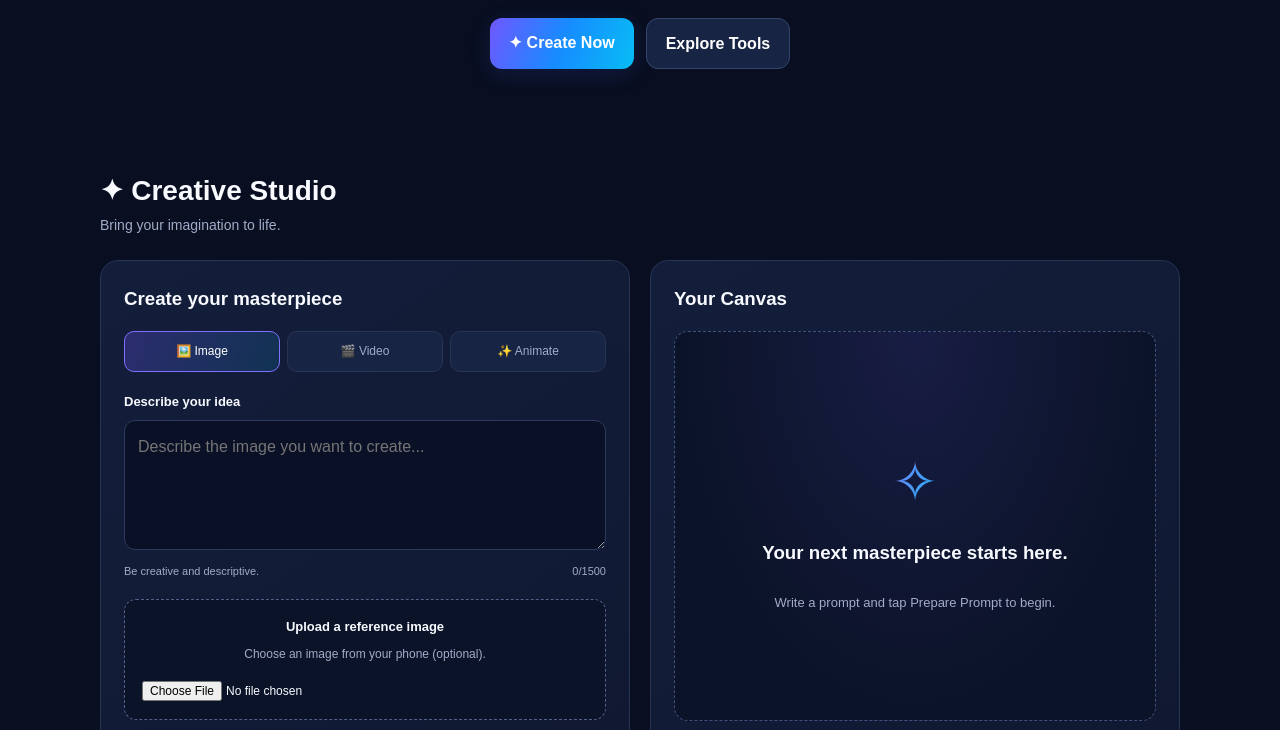
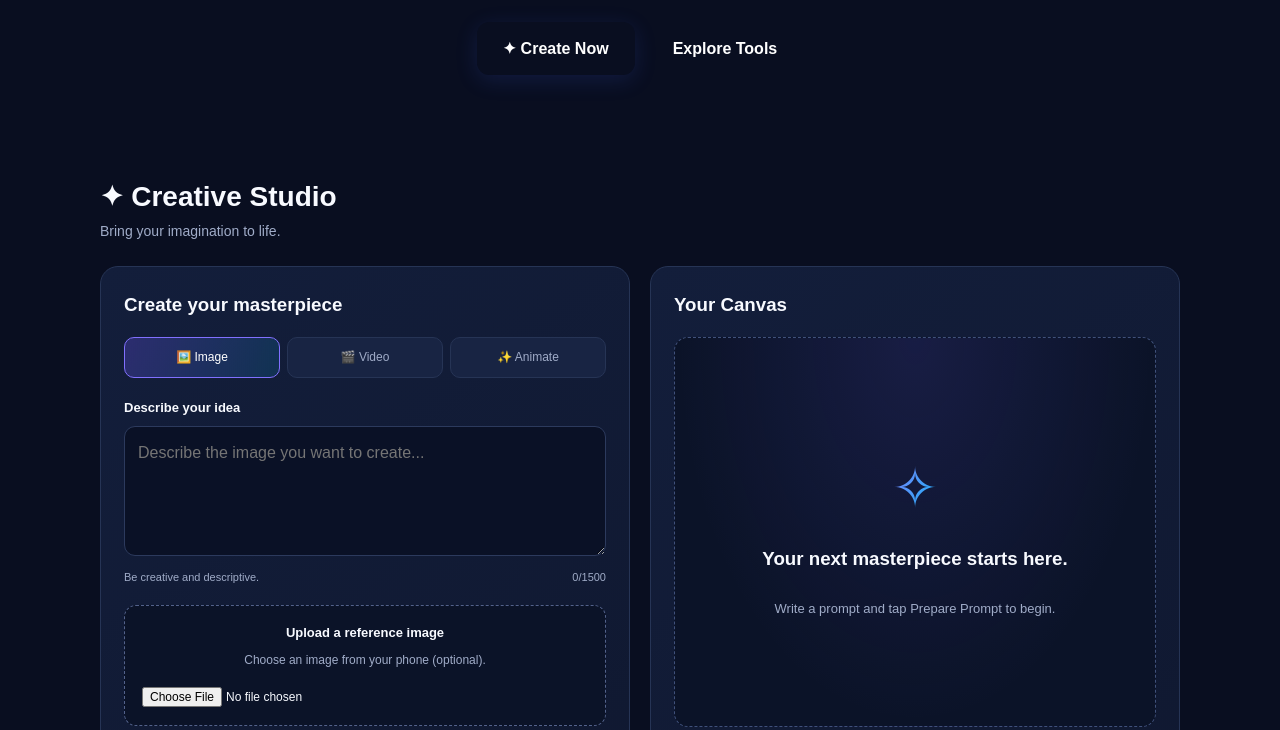
Before and after one commit to hanikehade10-art/visionai-studio, a plain HTML site: page index.html in a window 1280 px wide. Shown: the part 443-1173 px from the top of the page. Drawn offline with Linux system fonts and the light colour scheme.

Commit message:
Update styles in index.html
Refactor CSS styles for body and button elements.

```diff
--- a/index.html
+++ b/index.html
@@ -33,7 +33,35 @@
   font-family: Arial, sans-serif;
   background: var(--bg);
   color: var(--text);
-  line-height: 1.6;
+  line-height: 1.6; {
+
+  margin: 0;
+    font-family: system-ui, -apple-system, "Segoe UI", Roboto, sans-serif;
+    background: var(--bg);
+    color: var(--text);
+    line-height: 1.5;
+  }
+  a { color: inherit; }
+  .grad {
+    background: linear-gradient(90deg, var(--a), var(--b));
+    -webkit-background-clip: text;
+    background-clip: text;
+    color: transparent;
+  }
+  .btn {
+    display: inline-block;
+    padding: 14px 26px;
+    border: 0;
+    border-radius: 12px;
+    font-size: 16px;
+    font-weight: 600;
+    color: #fff;
+    text-decoration: none;
+    background: linear-gradient(90deg, var(--a), var(--b));
+    cursor: pointer;
+    font-family: inherit;
+    text-align: center;
+  }
 }
 
 a {
```
